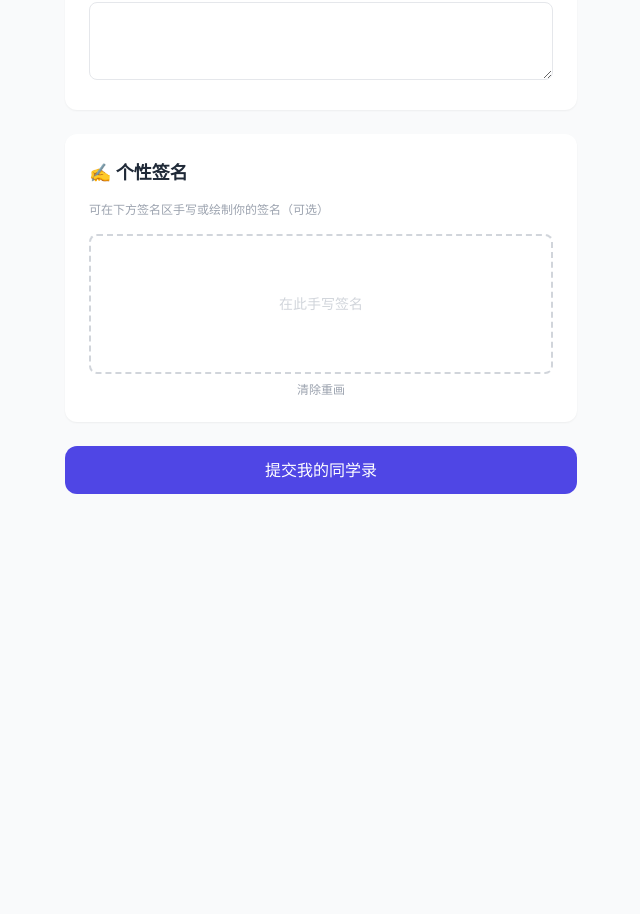
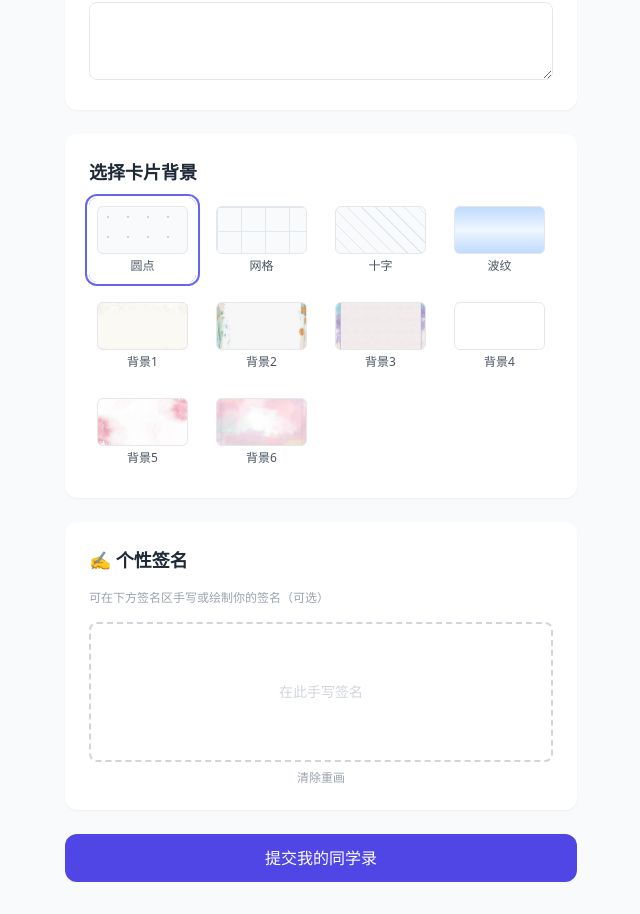
Before and after one commit to moujunxi/grad-yearbook, a React (Vite) app in the folder client/: page / in a window 1280 px wide. Shown: the part 1836-2750 px from the top of the page, without its empty margins (319-959 px from the left). Before the commit the page ends 2362 px from the top, so only its background shows below. Built offline with nearby package versions, Linux system fonts and the light colour scheme; no server answers.

Commit message:
add back theme selector with 6 background images

```diff
--- a/client/src/pages/FormPage.jsx
+++ b/client/src/pages/FormPage.jsx
@@ -202,6 +202,13 @@ export default function FormPage() {
           </F>
         </section>
 
+        {/* 选择卡片背景 */}
+        <section className="bg-white rounded-xl shadow-sm p-6">
+          <h2 className="text-lg font-semibold text-gray-800 mb-3">选择卡片背景</h2>
+          <Controller name="bg_theme" control={control}
+            render={({ field }) => <ThemeSelector value={field.value} onChange={field.onChange} />} />
+        </section>
+
         {/* 手写签名 */}
         <section className="bg-white rounded-xl shadow-sm p-6 space-y-4">
           <h2 className="text-lg font-semibold text-gray-800">✍️ 个性签名</h2>
```
